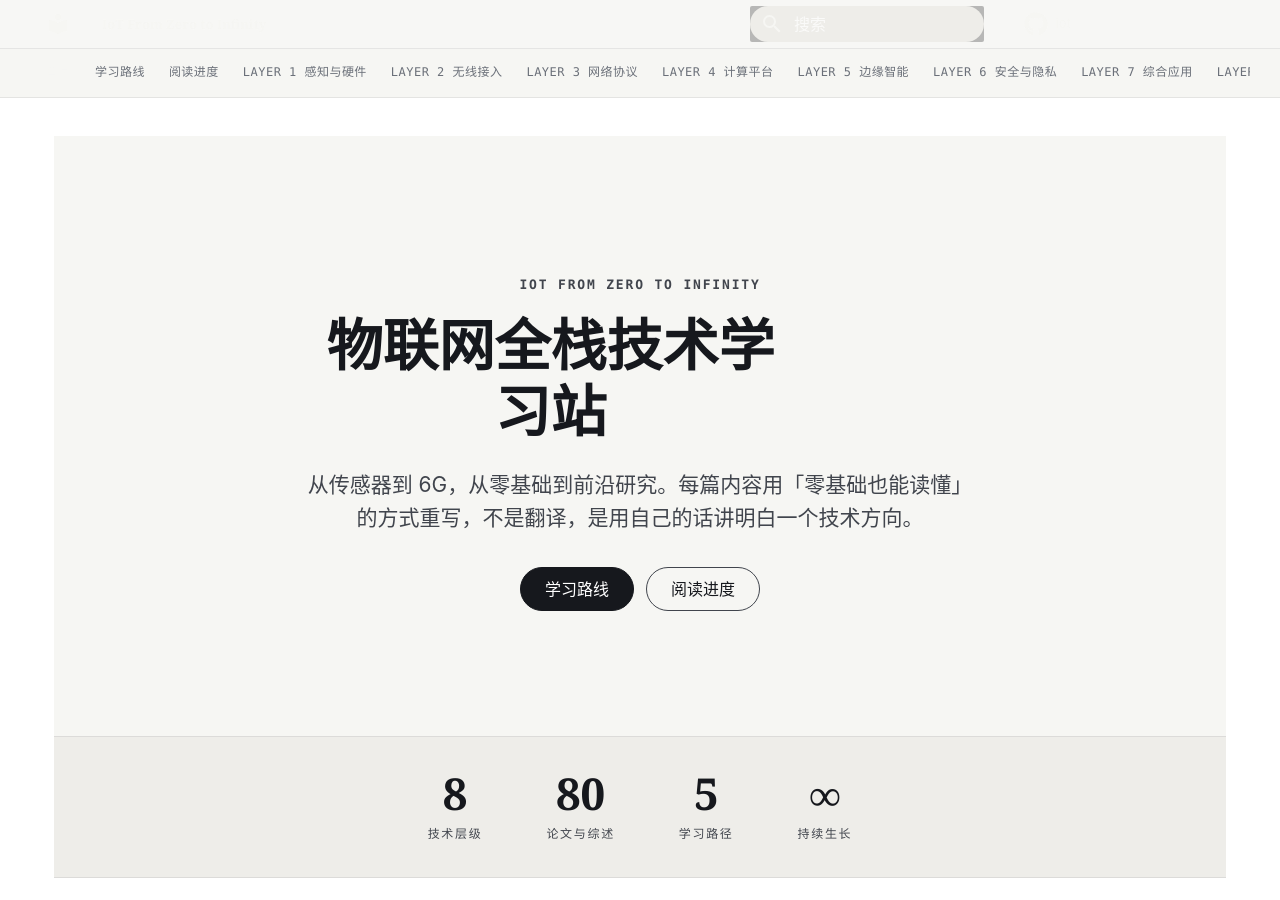
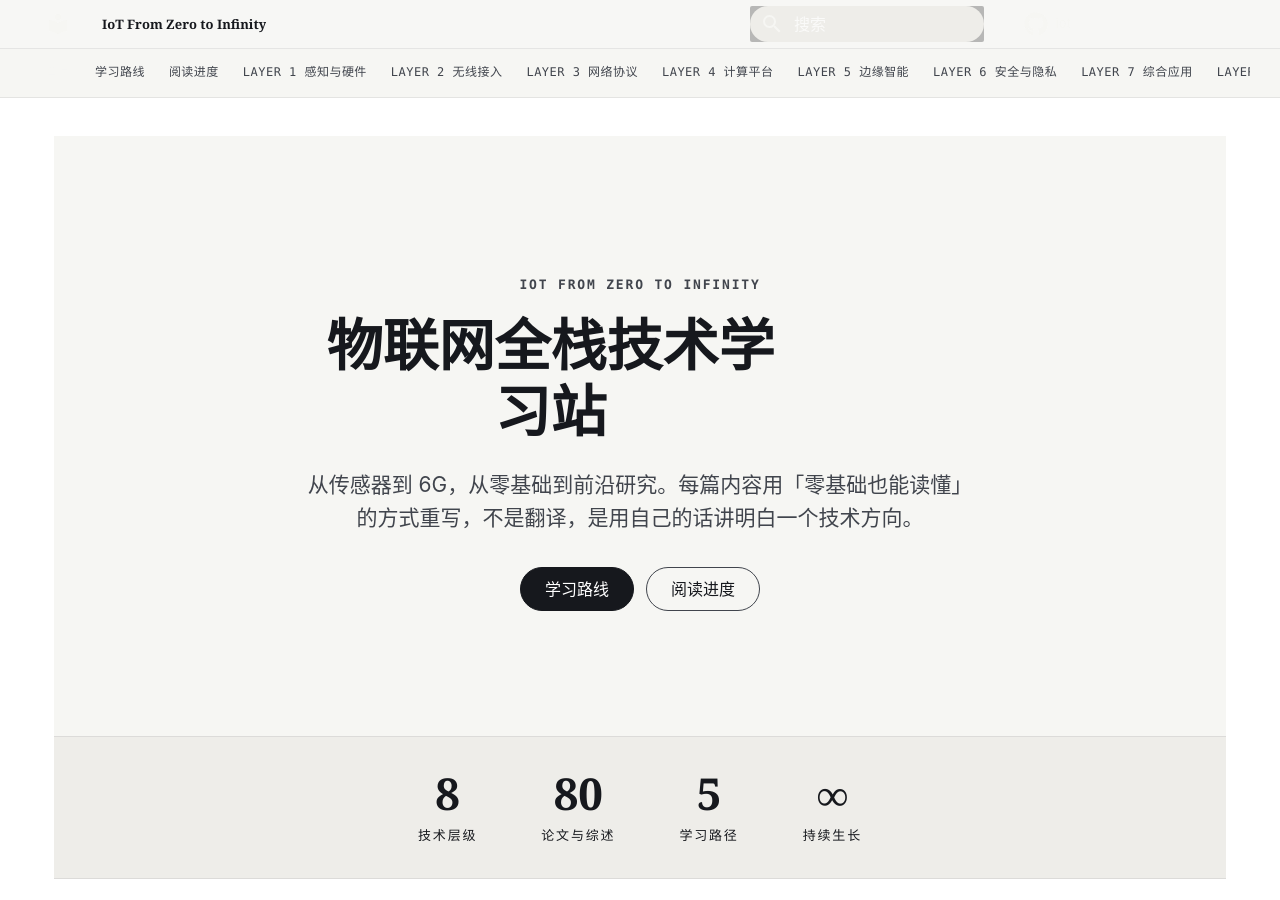
Before and after one commit to estelledc/iot, an MkDocs documentation site: the page built from docs/index.md, in a window 1280 px wide and 900 px high. Built offline with MkDocs 1.6.1 and Material for MkDocs 9.7.7, drawn with Linux system fonts in a browser that asks for light colours; comment, search, counter and statistics services are not loaded.

Commit message:
fix: improve text contrast in light mode — darker tabs, labels, meta

```diff
--- a/docs/assets/css/jx-override.css
+++ b/docs/assets/css/jx-override.css
@@ -228,6 +228,7 @@
   font-family: var(--jx-font-display);
   font-weight: var(--jx-weight-heading);
   font-size: var(--jx-fs-sm);
+  color: var(--jx-ink);
 }
 
 .md-tabs {
@@ -241,7 +242,7 @@
   letter-spacing: 0.04em;
   text-transform: uppercase;
   opacity: 1;
-  color: var(--jx-ink-muted);
+  color: var(--jx-ink-2);
 }
 
 .md-tabs__link--active,
--- a/overrides/assets/css/jx-override.css
+++ b/overrides/assets/css/jx-override.css
@@ -228,6 +228,7 @@
   font-family: var(--jx-font-display);
   font-weight: var(--jx-weight-heading);
   font-size: var(--jx-fs-sm);
+  color: var(--jx-ink);
 }
 
 .md-tabs {
@@ -241,7 +242,7 @@
   letter-spacing: 0.04em;
   text-transform: uppercase;
   opacity: 1;
-  color: var(--jx-ink-muted);
+  color: var(--jx-ink-2);
 }
 
 .md-tabs__link--active,
--- a/overrides/home.html
+++ b/overrides/home.html
@@ -113,10 +113,10 @@
   .iot-stats__label {
     display: block;
     font-family: var(--jx-font-mono);
-    font-size: var(--jx-fs-xs);
+    font-size: var(--jx-fs-sm);
     letter-spacing: var(--jx-tracking-eyebrow);
     text-transform: uppercase;
-    color: var(--jx-ink-2);
+    color: var(--jx-ink);
     margin-top: var(--jx-space-2);
   }
 
@@ -140,8 +140,8 @@
     padding: 0;
   }
   .iot-layers__header p {
-    font-size: var(--jx-fs-lg);
-    color: var(--jx-ink-muted);
+    font-size: var(--jx-fs-body);
+    color: var(--jx-ink-2);
     max-width: 600px;
     margin: 0 auto;
   }
@@ -172,7 +172,7 @@
     font-size: var(--jx-fs-xs);
     letter-spacing: var(--jx-tracking-eyebrow);
     text-transform: uppercase;
-    color: var(--jx-ink-muted);
+    color: var(--jx-ink-2);
     margin-bottom: var(--jx-space-2);
   }
   .iot-layer-card h3 {
@@ -193,7 +193,7 @@
   .iot-layer-card__meta {
     font-family: var(--jx-font-mono);
     font-size: var(--jx-fs-xs);
-    color: var(--jx-ink-muted);
+    color: var(--jx-ink-2);
     letter-spacing: var(--jx-tracking-mono);
   }
 
```
